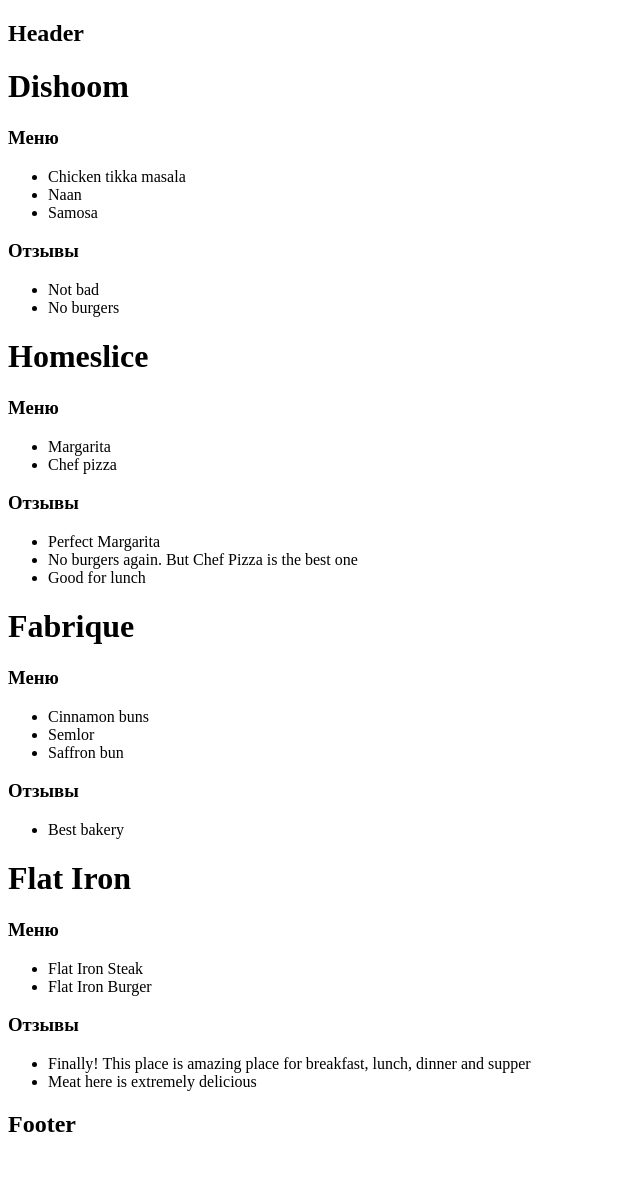
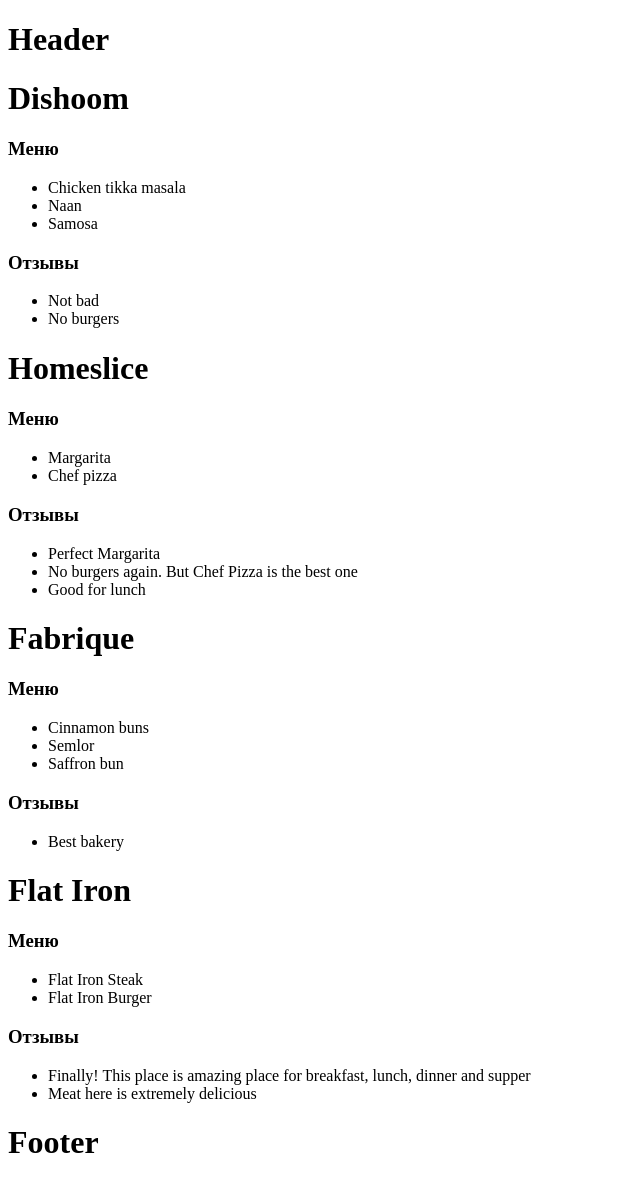
Before and after one commit to Kirill-Lalov/react-2024-05-13, a React (Vite) app: page / in a window 1280 px wide. Shown: the whole page, without its empty margins (0-640 px from the left). Before the commit the page ends 1158 px from the top, so only its background shows below. Built offline with nearby package versions, Linux system fonts and the light colour scheme.

Commit message:
Убраны renderProps из компонента Layout

```diff
--- /dev/null
+++ b/src/app/App.tsx
@@ -0,0 +1,13 @@
+import { FC } from 'react';
+
+import { Layout } from '@components/Layout';
+import { Restaurants } from '@components/Restaurants';
+import { restaurants } from '../../materials/mock';
+
+export const App: FC = () => {
+  return (
+    <Layout>
+      <Restaurants restaurants={restaurants} />
+    </Layout>
+  );
+};
--- /dev/null
+++ b/src/components/Footer/Footer.tsx
@@ -0,0 +1,9 @@
+import { FC } from 'react';
+
+export const Footer: FC = () => {
+  return (
+    <footer>
+      <h1>Footer</h1>
+    </footer>
+  );
+};
--- /dev/null
+++ b/src/components/Footer/index.ts
@@ -0,0 +1 @@
+export { Footer } from './Footer';
--- /dev/null
+++ b/src/components/Header/Header.tsx
@@ -0,0 +1,9 @@
+import { FC } from 'react';
+
+export const Header: FC = () => {
+  return (
+    <header>
+      <h1>Header</h1>
+    </header>
+  );
+};
--- /dev/null
+++ b/src/components/Header/index.ts
@@ -0,0 +1 @@
+export { Header } from './Header';
--- a/src/components/Layout/Layout.tsx
+++ b/src/components/Layout/Layout.tsx
@@ -1,31 +1,20 @@
 import { FC, ReactNode } from 'react';
 
+import { Header } from '@components/Header';
+import { Footer } from '@components/Footer';
+
 export type LayoutProps = {
-  renderHeader?: () => ReactNode;
-  renderLeftSidebar?: () => ReactNode;
-  renderMain?: () => ReactNode;
-  renderRightSidebar?: () => ReactNode;
-  renderFooter?: () => ReactNode;
+  children: ReactNode;
 };
 
-export const Layout: FC<LayoutProps> = (props) => {
-  const {
-    renderHeader,
-    renderLeftSidebar,
-    renderMain,
-    renderRightSidebar,
-    renderFooter,
-  } = props;
-
+export const Layout: FC<LayoutProps> = ({ children, ...props }) => {
   return (
-    <div>
-      {renderHeader && <header>{renderHeader()}</header>}
-      <div>
-        {renderLeftSidebar && <aside>{renderLeftSidebar()}</aside>}
-        {renderMain && <main>{renderMain()}</main>}
-        {renderRightSidebar && <aside>{renderRightSidebar()}</aside>}
-      </div>
-      {renderFooter && <footer>{renderFooter()}</footer>}
+    <div {...props}>
+      <Header />
+      <main>
+        {children}
+      </main>
+      <Footer />
     </div>
   );
 };
--- a/src/main.tsx
+++ b/src/main.tsx
@@ -1,16 +1,10 @@
 import React from 'react';
 import ReactDOM from 'react-dom/client';
 
-import { Layout } from '@components/Layout';
-import { Restaurants } from '@components/Restaurants';
-import { restaurants } from '../materials/mock';
+import { App } from '@app/App';
 
 ReactDOM.createRoot(document.getElementById('root')!).render(
   <React.StrictMode>
-    <Layout
-      renderHeader={() => <h2>Header</h2>}
-      renderMain={() => <Restaurants restaurants={restaurants} />}
-      renderFooter={() => <h2>Footer</h2>}
-    />
+    <App />
   </React.StrictMode>
 );
--- a/tsconfig.json
+++ b/tsconfig.json
@@ -23,6 +23,7 @@
     "esModuleInterop": true,
     "baseUrl": ".",
     "paths": {
+      "@app/*": ["src/app/*"],
       "@components/*": ["src/components/*"],
     },
   },
--- a/vite.config.ts
+++ b/vite.config.ts
@@ -6,6 +6,7 @@
   plugins: [react()],
   resolve: {
     alias: {
+      '@app': resolve(__dirname, 'src', 'app'),
       '@components': resolve(__dirname, 'src', 'components'),
     },
   },
```
